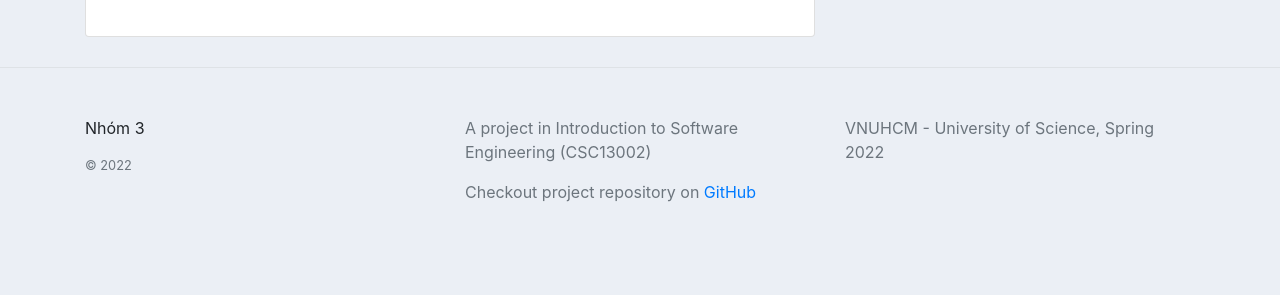
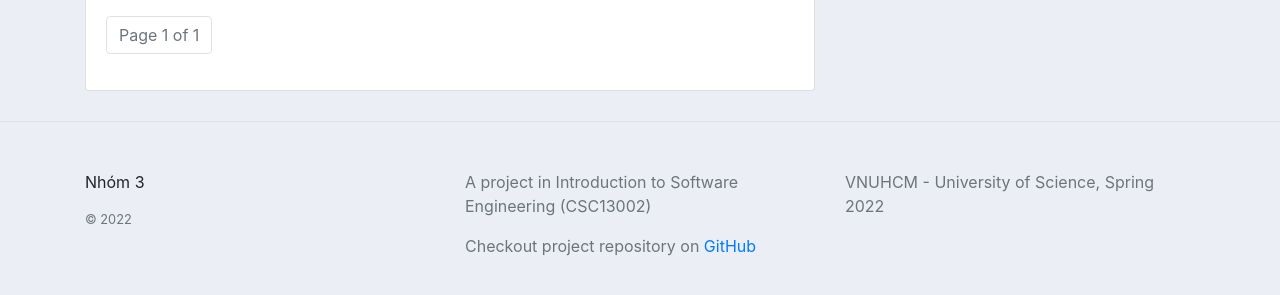
Before and after one commit to trhgquan/flight-manager, a Django app: page /airport/ in a window 1280 px wide. Shown: the part 196-491 px from the top of the page. Run offline with Django 4.2, Linux system fonts and the light colour scheme; the visitor is signed in with stand-in values (Sample User, id 1); data that the repository does not hold is empty.

Commit message:
Updated Airport listview: added pagination

```diff
--- a/FlightManager/main/models.py
+++ b/FlightManager/main/models.py
@@ -31,6 +31,12 @@ class Airport(models.Model):
 
     def __str__(self):
         return self.name
+
+    class Meta:
+        '''Paginator requires explicitly ordering definition
+        in order to sort Airports correctly.
+        '''
+        ordering = ('-id',)
 
 class TransitionAirport(models.Model):
     airport = models.ForeignKey(Airport, null = True, on_delete = models.SET_NULL)
--- a/FlightManager/main/templates/main/airport/list.html
+++ b/FlightManager/main/templates/main/airport/list.html
@@ -17,7 +17,7 @@ Airport List
                         <th>Action</th>
                     </thead>
                     <tbody>
-                        {% for airport in airports %}
+                        {% for airport in page_obj %}
                         <tr>
                             <td>{{ airport.id }}</td>
                             <td>{{ airport.name }}</td>
@@ -39,6 +39,8 @@ Airport List
                         {% endfor %}
                     </tbody>
                 </table>
+
+                {% include 'main/paginator.html' %}
             </div>
         </div>
         <div class="col-md-4">
--- /dev/null
+++ b/FlightManager/main/templates/main/paginator.html
@@ -0,0 +1,15 @@
+<nav>
+    <ul class="pagination">
+        {% if page_obj.has_previous %}
+            <li class="page-item"><a class="page-link"  href="?page=1">&laquo; first</a></li>
+            <li class="page-item"><a class="page-link"  href="?page={{ page_obj.previous_page_number }}">previous</a></li>
+        {% endif %}
+
+        <li class="page-item disabled"><a class="page-link" href="#">Page {{ page_obj.number }} of {{ page_obj.paginator.num_pages }}</a></li>
+
+        {% if page_obj.has_next %}
+            <li class="page-item"><a class="page-link"  href="?page={{ page_obj.next_page_number }}">next</a></li>
+            <li class="page-item"><a  class="page-link" href="?page={{ page_obj.paginator.num_pages }}">last &raquo;</a></li>
+        {% endif %}
+    </ul>
+</nav>
--- a/FlightManager/main/urls.py
+++ b/FlightManager/main/urls.py
@@ -14,7 +14,8 @@ urlpatterns = [
     path('flight/delete/<str:pk>', views.flightDelete, name = 'flight_delete'),
 
     # Airport
-    path('airport/', views.airport_list, name = 'airport.list'),
+    # path('airport/', views.airport_list, name = 'airport.list'),
+    path('airport/', views.ListAirportView.as_view(), name = 'airport.list'),
     path('airport/create/', views.CreateAirportView.as_view(), name = 'airport.create'),
     path('airport/update/<str:id>/', views.UpdateAirportView.as_view(), name = 'airport.update'),
     path('airport/delete/<str:id>/', views.deleteAirport, name = 'airport.delete'),
--- a/FlightManager/main/views.py
+++ b/FlightManager/main/views.py
@@ -273,6 +273,16 @@ class UpdatePasswordView(View):
 
         return render(request, self.template_name, context)
 
+class ListAirportView(ListView):
+    model = Airport
+    paginate_by = 10
+
+    template_name = 'main/airport/list.html'
+
+    @method_decorator(login_required(login_url = 'auth.signin'))
+    def dispatch(self, request, *args, **kwargs):
+        return super().dispatch(request, *args, **kwargs)
+
 class CreateAirportView(View):
     '''CreateAirport view, expressed as an OOP class.
     '''
```
